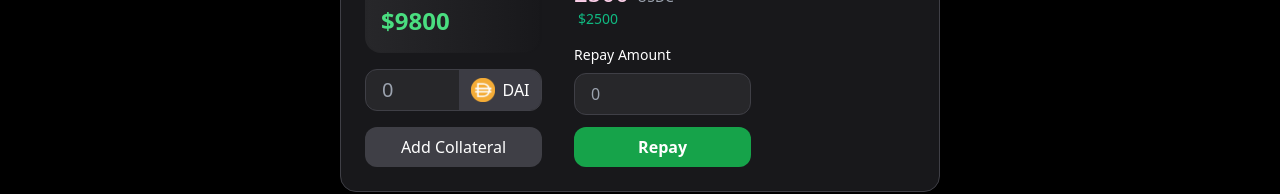
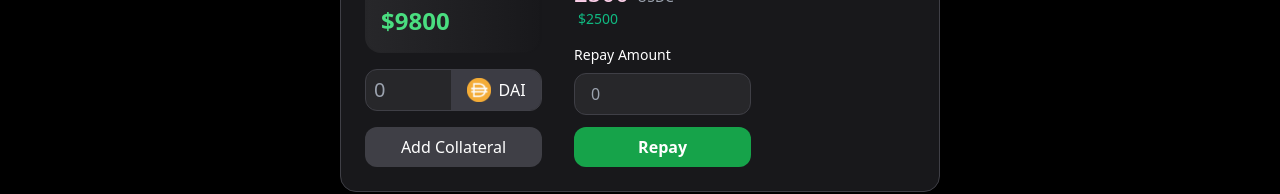
Before and after one commit to aryanbaranwal001/Credit-Bank-FrontEnd, a React (Vite) app in the folder frontEnd/: page /repay in a window 1280 px wide. Shown: the part 358-552 px from the top of the page. Built offline with nearby package versions, Linux system fonts and the light colour scheme.

Commit message:
input token field done

```diff
--- a/frontEnd/src/output.css
+++ b/frontEnd/src/output.css
@@ -826,10 +826,18 @@ video {
   width: auto;
 }
 
+.w-\[40\%\] {
+  width: 40%;
+}
+
 .min-w-\[20\%\] {
   min-width: 20%;
 }
 
+.min-w-\[40\%\] {
+  min-width: 40%;
+}
+
 .max-w-7xl {
   max-width: 80rem;
 }
@@ -844,6 +852,22 @@ video {
 
 .max-w-sm {
   max-width: 24rem;
+}
+
+.max-w-\[30\%\] {
+  max-width: 30%;
+}
+
+.max-w-\[80\%\] {
+  max-width: 80%;
+}
+
+.max-w-\[100px\] {
+  max-width: 100px;
+}
+
+.max-w-\[90px\] {
+  max-width: 90px;
 }
 
 .flex-1 {
@@ -1206,6 +1230,26 @@ video {
 
 .pr-2 {
   padding-right: 0.5rem;
+}
+
+.pl-5 {
+  padding-left: 1.25rem;
+}
+
+.pr-5 {
+  padding-right: 1.25rem;
+}
+
+.pl-6 {
+  padding-left: 1.5rem;
+}
+
+.pr-6 {
+  padding-right: 1.5rem;
+}
+
+.pl-2 {
+  padding-left: 0.5rem;
 }
 
 .text-center {
--- a/frontEnd/src/pages/Repay.jsx
+++ b/frontEnd/src/pages/Repay.jsx
@@ -88,7 +88,7 @@ const RepayCard = () => {
                   <div className="flex flex-col sm:flex-row bg-zinc-800 border border-zinc-700 rounded-xl overflow-hidden w-full">
                     <input
                       type="number"
-                      className="w-full px-4 pr-10 bg-transparent text-white outline-none text-xl"
+                      className="pl-2 pr-2 w-full bg-transparent text-white outline-none text-xl"
                       placeholder="0"
                     />
 
@@ -97,7 +97,7 @@ const RepayCard = () => {
                         setTokenModalOpen(true);
                         setActiveTokenCardId(item.id);
                       }}
-                      className="px-5 py-2 w-full flex flex-row items-center justify-center bg-[#3c3c44] hover:bg-[#4b4b52e1]  text-white transition"
+                      className="pr-6 pl-6 py-2 w-full max-w-[90px] flex flex-row items-center justify-center bg-[#3c3c44] hover:bg-[#4b4b52e1]  text-white transition"
                     >
                       {selectedTokens[item.id]?.img ? (
                         <img
```
